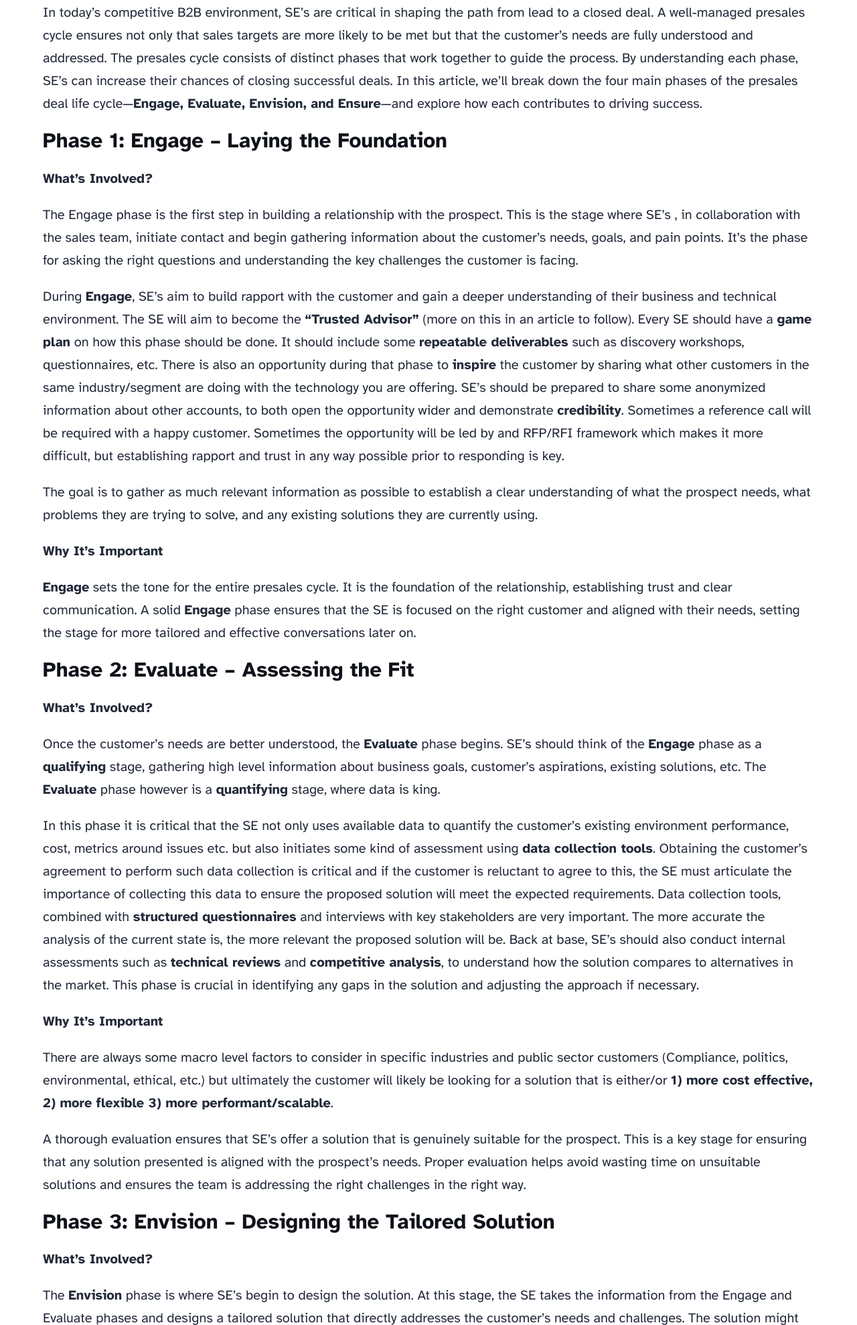
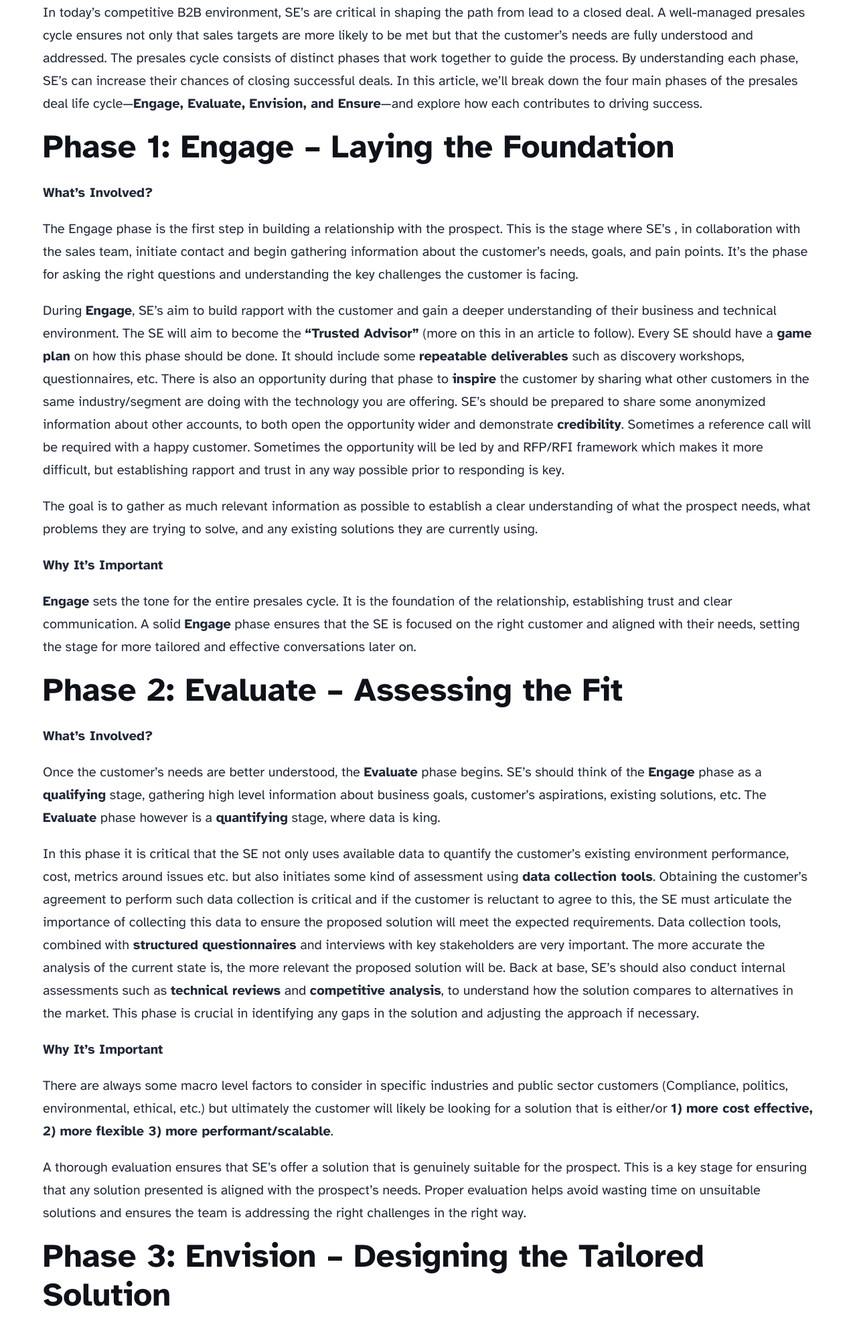
Before and after one commit to TOTALTECH-CONSULTING/TotalTech-Constuling-Website, an Astro site: page /blog/the-4-phases-of-the-presales-deal-life-cycle-engage-evaluate-envision-ensure in a window 1280 px wide. Shown: the part 1285-3263 px from the top of the page at 67% size. Built offline with nearby package versions, Linux system fonts and the light colour scheme; Astro itself is replaced by a stand-in of ours.

Commit message:
Update Blog Posts “the-4-phases-of-the-presales-deal-life-cycle-engage-evaluate-envision-ensure”

```diff
--- a/src/content/blog/the-4-phases-of-the-presales-deal-life-cycle-engage-evaluate-envision-ensure.md
+++ b/src/content/blog/the-4-phases-of-the-presales-deal-life-cycle-engage-evaluate-envision-ensure.md
@@ -21,7 +21,7 @@ In this article, I  I will refer to an SE (Sales Engineer) as a professional wor
 
 In today’s competitive B2B environment, SE's are critical in shaping the path from lead to a closed deal. A well-managed presales cycle ensures not only that sales targets are more likely to be met but that the customer’s needs are fully understood and addressed. The presales cycle consists of distinct phases that work together to guide the process. By understanding each phase, SE's  can increase their chances of closing successful deals.  In this article, we’ll break down the four main phases of the presales deal life cycle—**Engage, Evaluate, Envision, and Ensure**—and explore how each contributes to driving success.
 
-#### Phase 1: Engage – Laying the Foundation
+## Phase 1: Engage – Laying the Foundation
 
 **What’s Involved?**
 
@@ -35,7 +35,7 @@ The goal is to gather as much relevant information as possible to establish a cl
 
 **Engage** sets the tone for the entire presales cycle. It is the foundation of the relationship, establishing trust and clear communication. A solid **Engage** phase ensures that the SE is focused on the right customer and aligned with their needs, setting the stage for more tailored and effective conversations later on.
 
-#### Phase 2: Evaluate – Assessing the Fit
+## Phase 2: Evaluate – Assessing the Fit
 
 **What’s Involved?**
 
@@ -50,7 +50,7 @@ There are always some macro level factors to consider in specific industries and
 
 A thorough evaluation ensures that SE's offer a solution that is genuinely suitable for the prospect. This is a key stage for ensuring that any solution presented is aligned with the prospect’s needs. Proper evaluation helps avoid wasting time on unsuitable solutions and ensures the team is addressing the right challenges in the right way.
 
-#### Phase 3: Envision – Designing the Tailored Solution
+## Phase 3: Envision – Designing the Tailored Solution
 
 **What’s Involved?**
 
@@ -64,7 +64,7 @@ This stage might go through several iterations as the **RIGHT** solution, will a
 
 Envisioning a solution is the turning point in the presales cycle, as it moves from theoretical to practical. It shows the customer that the team understands their challenges and has a solution that addresses them. A well-envisioned solution will increase confidence and excitement, making the customer feel that their problem is being solved in a meaningful way.
 
-#### Phase 4: Ensure – Overcoming Obstacles and Closing the Deal
+## Phase 4: Ensure – Overcoming Obstacles and Closing the Deal
 
 **What’s Involved?**
 
@@ -76,7 +76,7 @@ In addition to handling objections, SE's will  also work closely with the sales
 
 The **Ensure** phase is essential because it’s where the SE combats final **objections**, solidifies **trust**, and pushes the deal to **closure**. By addressing last-minute concerns, reinforcing the solution's value, and emphasizing why it’s the best choice, SE's can ensure a smooth transition to the sales team for final pricing negotiations and a successful deal closure.
 
-#### Conclusion
+## Conclusion
 
 The presales deal life cycle—comprising the phases of **Engage, Evaluate, Envision, and Ensure**—plays a pivotal role in successfully closing deals. By understanding the prospect’s needs, designing tailored solutions, and addressing objections, SE's guide the sales process, increase the chances of closing deals, and build lasting relationships with clients.
 
```
